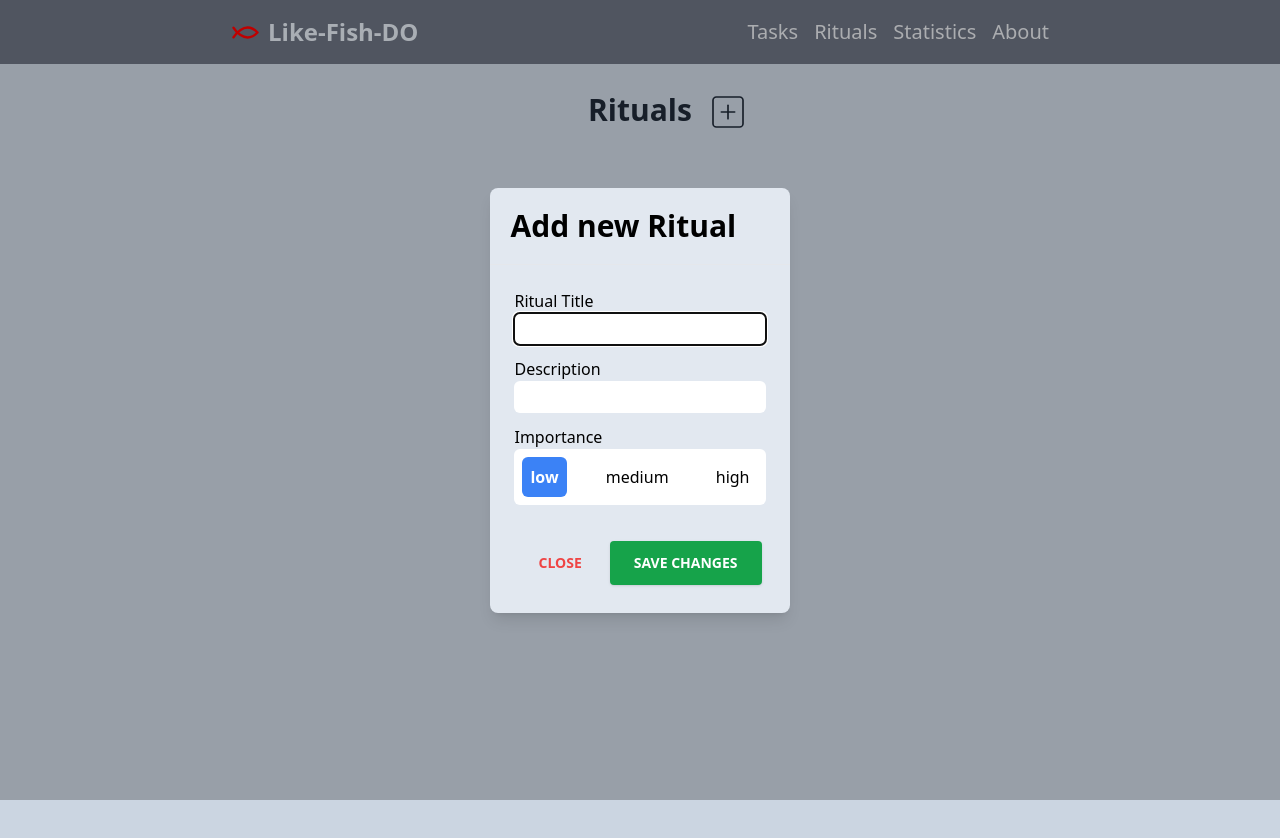
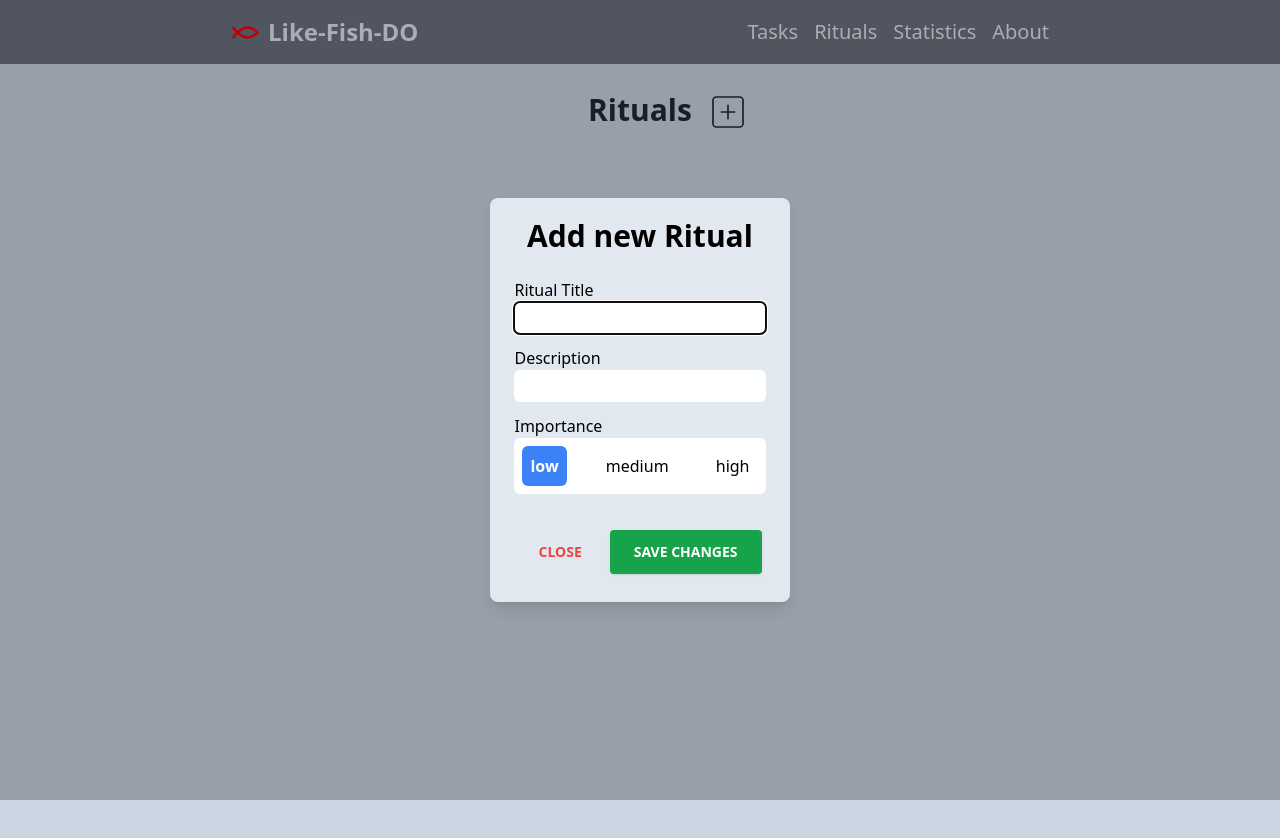
Before and after one commit to MikeXXd/to-fish-do, a React (Vite) app: page /rituals in a window 1280 px wide. Both pictures are taken after a click on the button "Add new task". Shown: the top 838 px of the page. Built offline with nearby package versions, Linux system fonts and the light colour scheme.

Commit message:
refactore style modal.tsx

```diff
--- a/src/components/Modal.tsx
+++ b/src/components/Modal.tsx
@@ -17,21 +17,13 @@ const Modal = ({ isOpen: showModal, title, onClose, children }: ModalProps) => {
     <>
       {showModal ? (
         <>
-          <div className="justify-center items-center flex overflow-x-hidden overflow-y-auto fixed inset-0 z-50  outline-none focus:outline-none">
-            <div className="relative w-auto my-6 mx-1  max-w-sm">
+          <div className="justify-center items-center flex overflow-x-hidden overflow-y-auto fixed inset-0 z-50  outline-none focus:outline-none transition-all">
+            <div className="relative flex w-auto my-6 mx-1  max-w-sm">
               {/*content*/}
               <div className="border-0 rounded-lg shadow-lg relative flex flex-col w-full bg-slate-200 outline-none focus:outline-none">
                 {/*header*/}
-                <div className="flex items-start justify-between p-5 border-b border-solid border-blueGray-200 rounded-t">
+                <div className="mx-auto pt-5 ">
                   <h3 className="text-3xl font-semibold">{title}</h3>
-                  <button
-                    className="p-1 ml-auto bg-transparent border-0 text-black opacity-5 float-right text-3xl leading-none font-semibold outline-none focus:outline-none"
-                    onClick={() => onClose()}
-                  >
-                    <span className="bg-transparent text-black opacity-5 h-6 w-6 text-2xl block outline-none focus:outline-none">
-                      ×
-                    </span>
-                  </button>
                 </div>
                 {/*body*/}
                 <div className="relative p-6 flex-auto">{children}</div>
--- a/src/components/Rituals/components/RitualsListItem.tsx
+++ b/src/components/Rituals/components/RitualsListItem.tsx
@@ -42,6 +42,7 @@ export default function RitualsListItem({ ritual }: { ritual: Ritual }) {
           <button
             onClick={() => deleteRitual(ritual)}
             className="hover:scale-125"
+            title="Delete Ritual"
           >
             <Trash2 size={ICON_SIZE} />
           </button>
@@ -52,7 +53,7 @@ export default function RitualsListItem({ ritual }: { ritual: Ritual }) {
             <button
               onClick={() => setIsRitualDeleting(false)}
               className="`text-red-700 hover:scale-125"
-              title="Cancel deleting"
+              title="Cancel Deleting"
             >
               <ShieldX size={ICON_SIZE} />{" "}
             </button>
```
